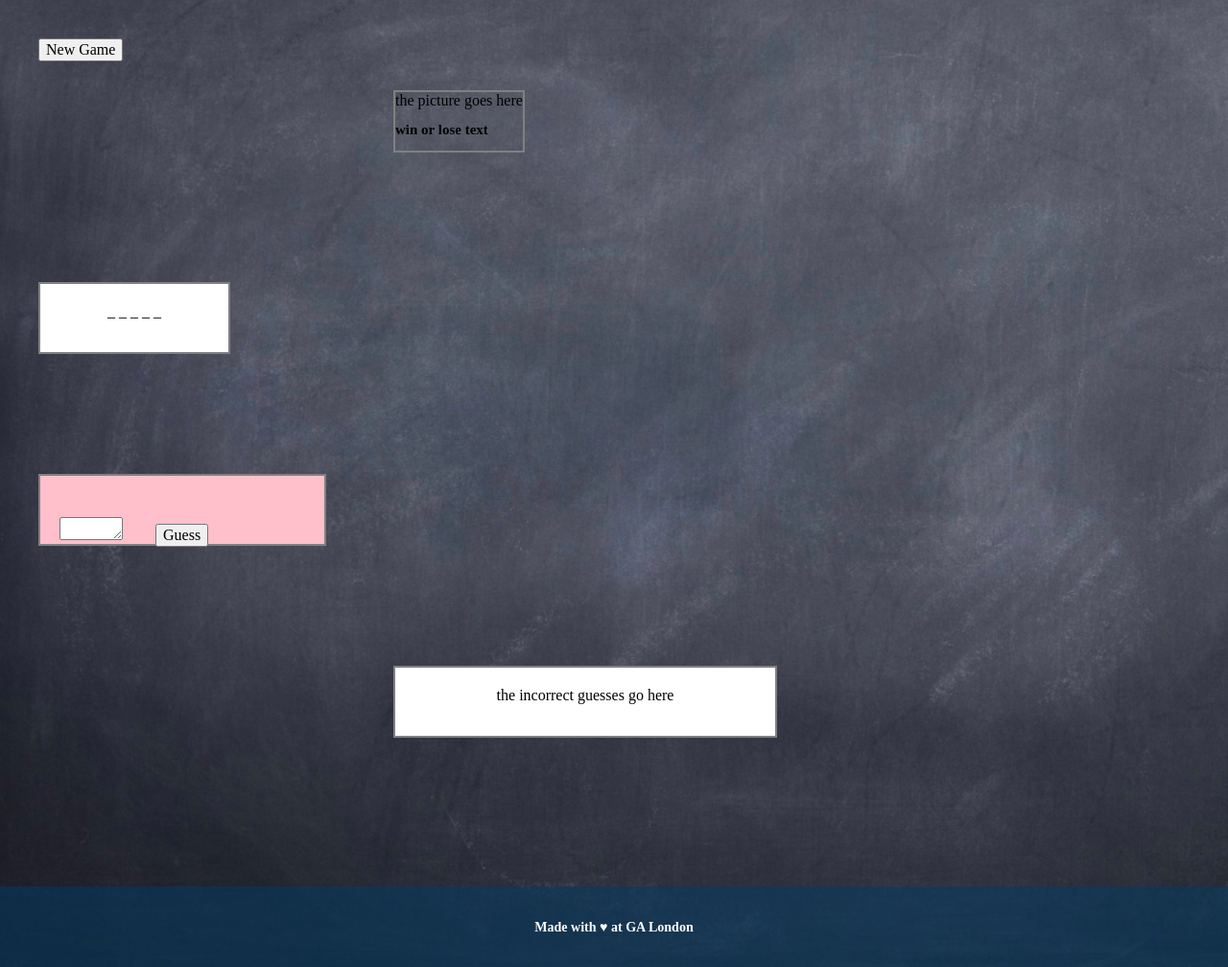
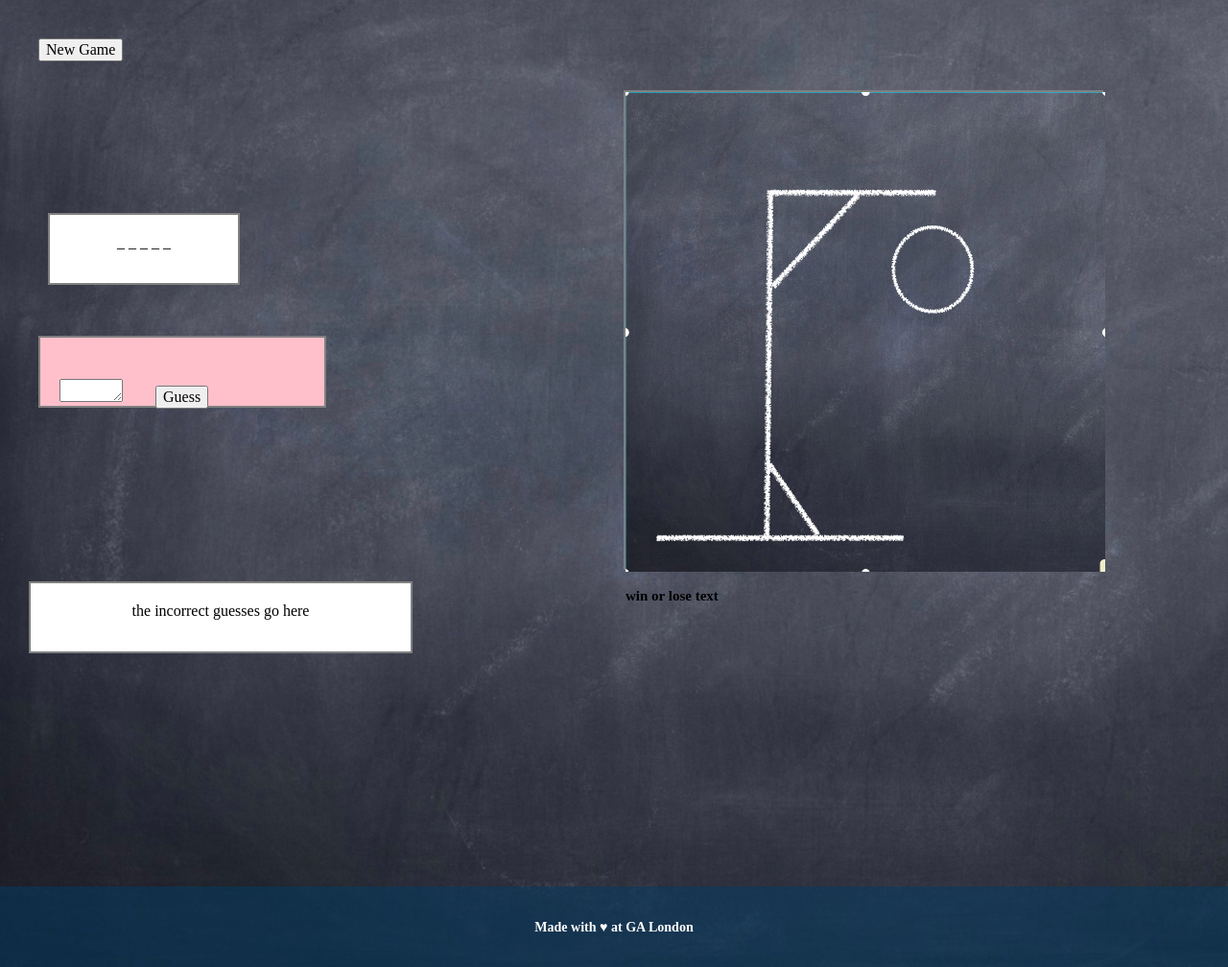
Before and after one commit to sarahlikeshiny/project-1, a PHP site: page / in a window 1280 px wide. Shown: the part 105-1113 px from the top of the page at 96% size. Run offline with PHP 8.4, Linux system fonts and the light colour scheme; some libraries are stand-ins or nearby versions; some web fonts are replaced.

Commit message:
added images and restyled

```diff
--- a/css/style.css
+++ b/css/style.css
@@ -43,15 +43,19 @@ button {
 }
 div {
   position:absolute;
-  margin-left: 400px;
+  margin-left: 50%;
   /*height:500px;*/
   border: 2px solid grey;
   /*margin-top: 100px;*/
 }
+div, img {
+  width:500px;
+  height:500px;
+}
 p {
   position:absolute;
-  margin-top: 200px;
-  margin-left: 30px;
+  margin-top: 10%;
+  margin-left: 40px;
   border: 2px solid grey;
   padding:20px;
   background-color: white;
@@ -60,15 +64,15 @@ p {
   text-align: center;
 }
 .incorrect {
-  margin-top:600px;
-  margin-left:400px;
+  margin-top:40%;
+  margin-left:20px;
   width:400px;
 }
 
 form {
   position:absolute;
   background:pink;
-  margin-top: 400px;
+  margin-top: 20%;
   margin-left: 30px;
   width:300px;
   height:75px;
--- a/index.html
+++ b/index.html
@@ -26,8 +26,7 @@
     <p class="incorrect">the incorrect guesses go here</p>
     <p class="word"> the word goes here</p>
     <div class="hangman">
-      the picture goes here
-      <!-- <img src="http://facehoff.herokuapp.com/300/300"> -->
+    <img src="images/step one.png" alt="step one">
       <h2>win or lose text</h2>
     </div>
   </main>
--- a/js/app.js
+++ b/js/app.js
@@ -73,13 +73,13 @@ $(() => {
         correctCharsSpace = correctChars.join(' ');
         $displayWord.text(correctCharsSpace);
 // if the first part of the loop didn't run returns the letter to the incorrectguess box.
+      }
     }
-  }
 
     if (!currentWord.includes(userLetter)) {
       incorrectChars.push(userLetter);
           // incorrectCharsSpace = incorrectChars.join(' ');
-        $incorrectGuess.text(incorrectChars);
+      $incorrectGuess.text(incorrectChars);
     }
 
 
```
Also changed, not shown: images/step five.png (added), images/step four.png (added), images/step one.png (added), images/step seven.png (added), images/step six.png (added), images/step three.png (added), images/step two.png (added).
